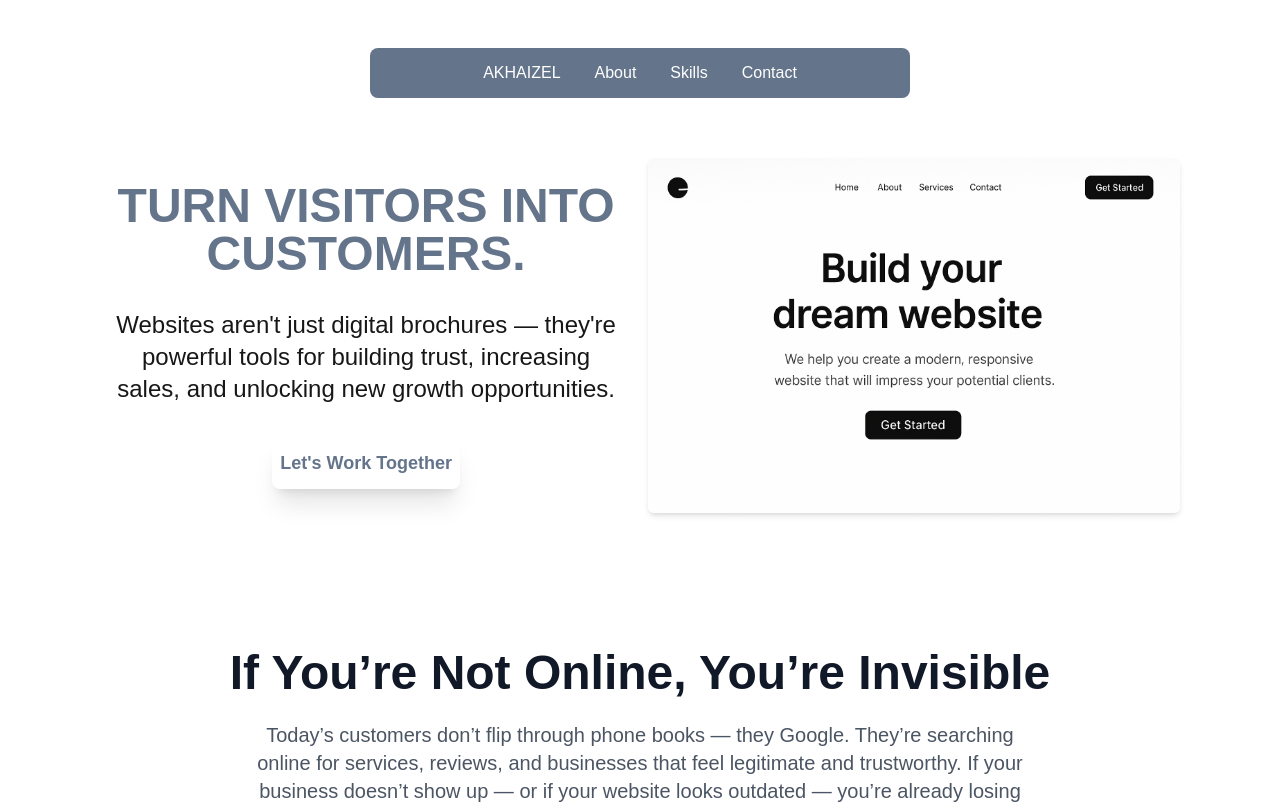
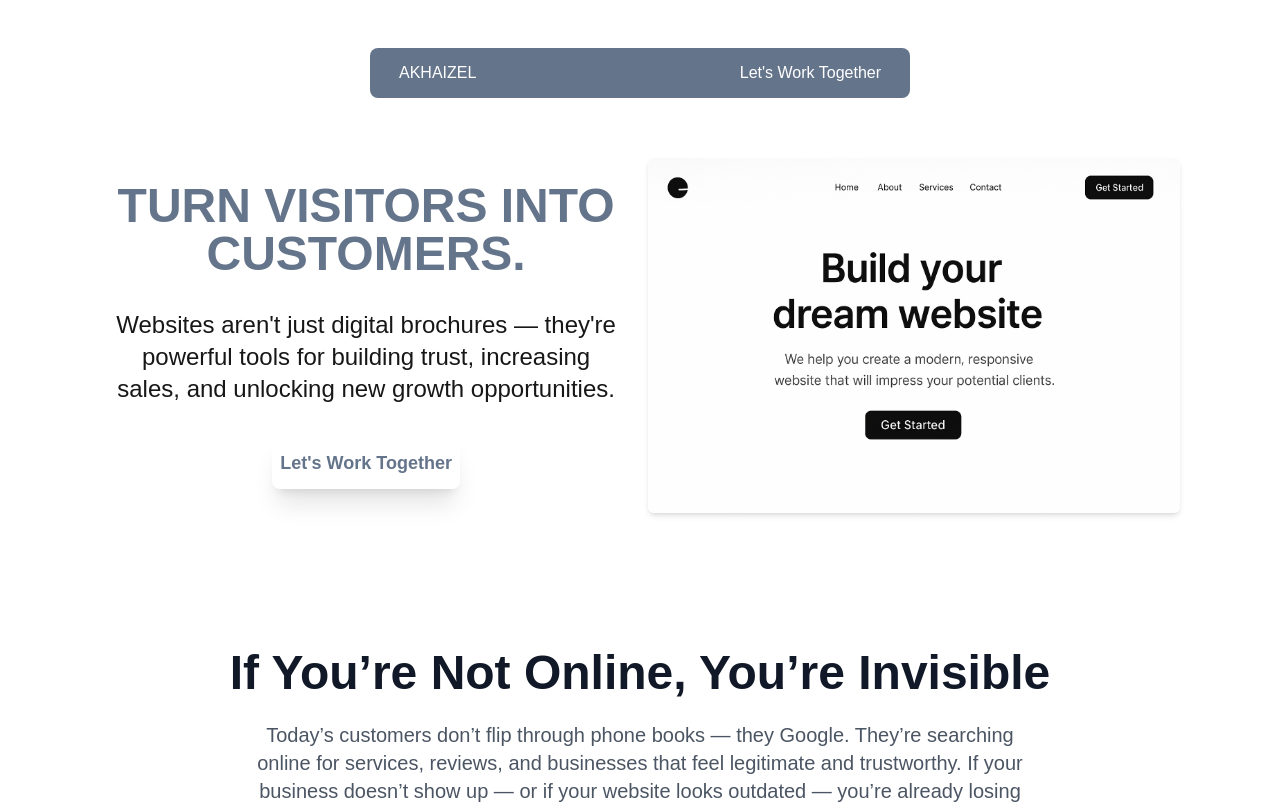
Before and after one commit to kofi12/my-portfolio, a Next.js app: page / in a window 1280 px wide. Shown: the top 804 px of the page. Built offline with nearby package versions, Linux system fonts and the light colour scheme.

Commit message:
Work on navbar

```diff
--- a/src/components/Navbar.tsx
+++ b/src/components/Navbar.tsx
@@ -20,7 +20,7 @@ function Navbar() {
   return (
     <header className="flex justify-center sticky top-0 z-10">
       <nav
-        className={`mx-2 my-2 mb-5 p-2 rounded-lg flex justify-center gap-4 w-1/2 transition-all duration-200 ${
+        className={`mx-2 my-2 mb-5 p-2 rounded-lg flex gap-4 w-1/2 transition-all duration-200  justify-between px-5 ${
           scrolled
             ? "bg-gray-200 text-slate-500 bg-opacity-45 backdrop-blur-md z-10"
             : "bg-slate-500 text-white"
@@ -44,27 +44,7 @@ function Navbar() {
           }`}
           href="#"
         >
-          About
-        </Link>
-        <Link
-          className={`rounded-md px-2 py-1 transition duration-200 ease-in-out border border-transparent ${
-            scrolled
-              ? "hover:border-slate-500 hover:ring-1 hover:ring-slate-500"
-              : "hover:border-white hover:ring-1 hover:ring-white"
-          }`}
-          href="#"
-        >
-          Skills
-        </Link>
-        <Link
-          className={`rounded-md px-2 py-1 transition duration-200 ease-in-out border border-transparent ${
-            scrolled
-              ? "hover:border-slate-500 hover:ring-1 hover:ring-slate-500"
-              : "hover:border-white hover:ring-1 hover:ring-white"
-          }`}
-          href="#"
-        >
-          Contact
+          {`Let's Work Together`}
         </Link>
       </nav>
     </header>
```
Also changed, not shown: 1 other file (tests, documents, lock files or other folders).
